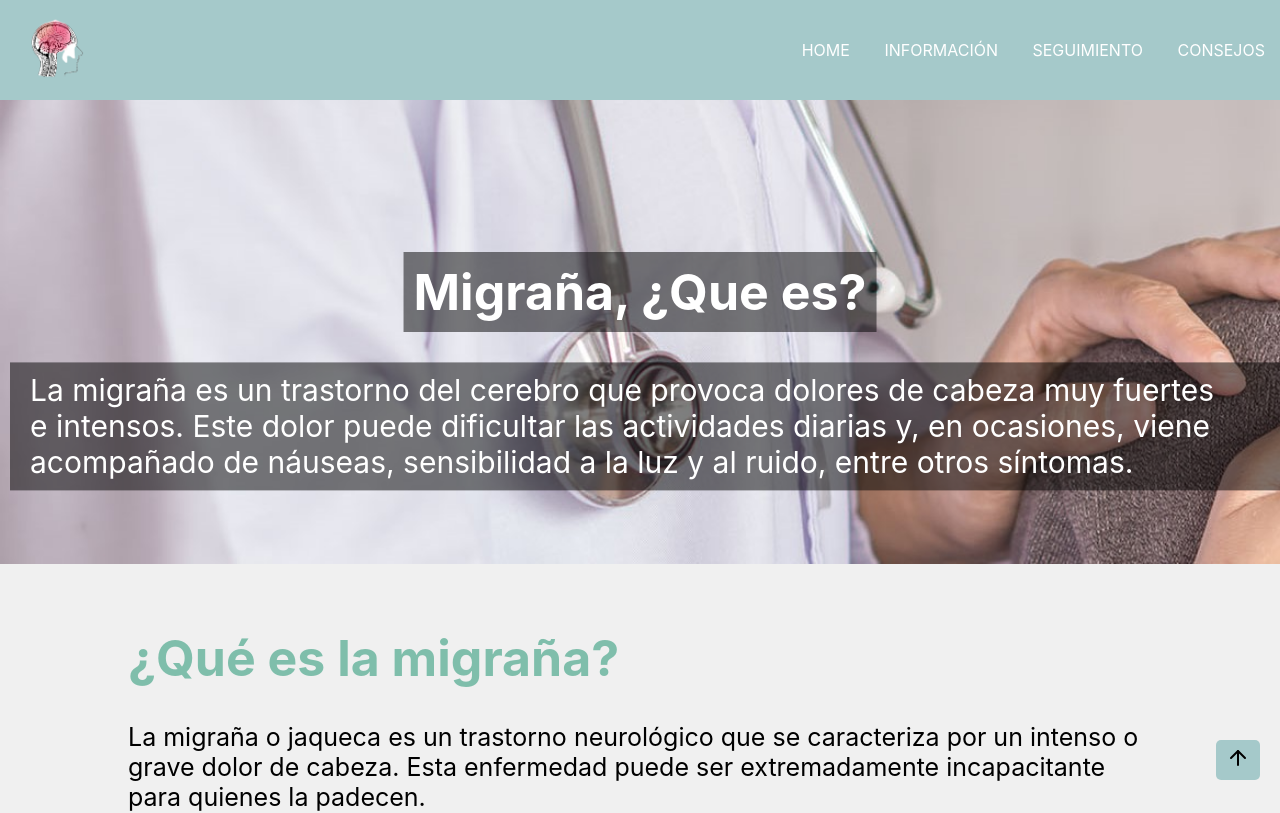
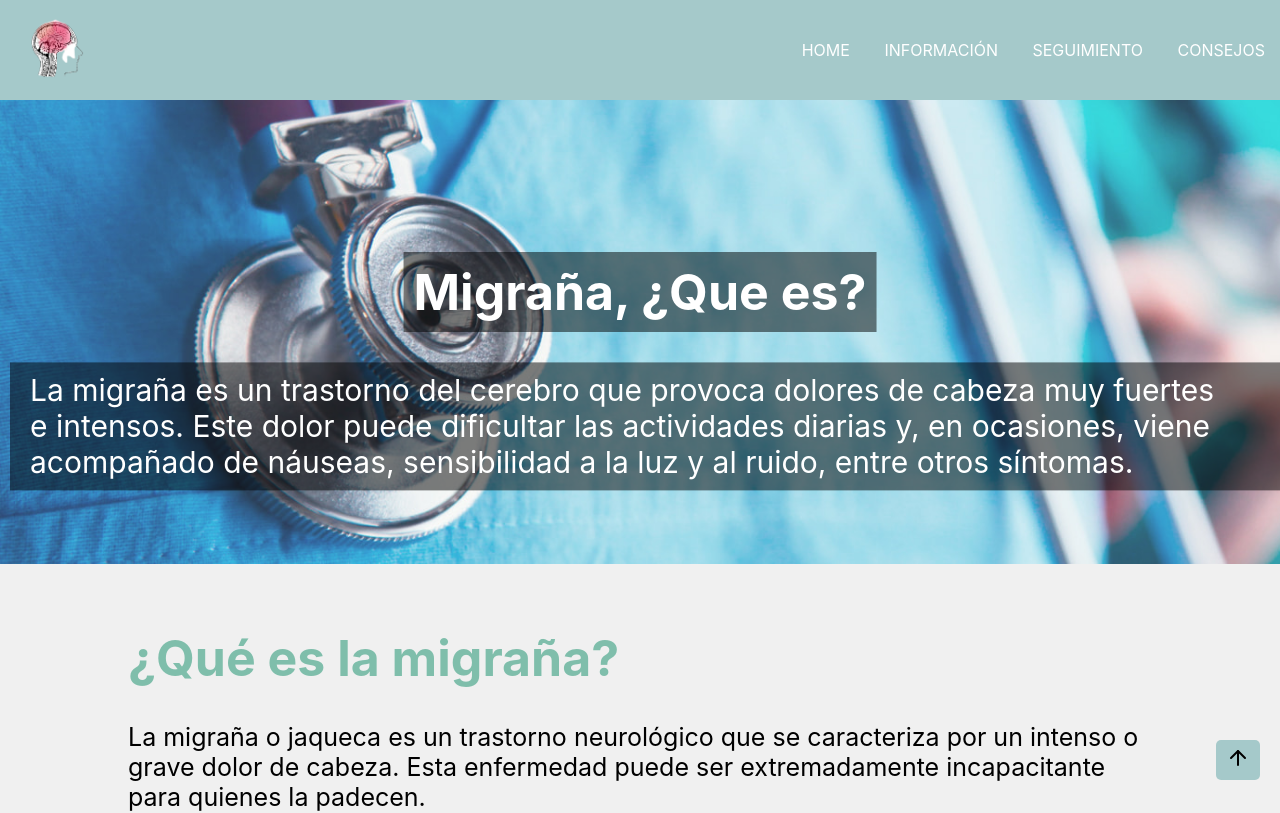
Before and after one commit to kirianVazqq/MigraineProyect, a React (Create React App) app: page /info in a window 1280 px wide. Shown: the top 813 px of the page. Built offline with nearby package versions, Linux system fonts and the light colour scheme.

Commit message:
change route img info

```diff
--- a/src/pages/info/Info.js
+++ b/src/pages/info/Info.js
@@ -16,7 +16,7 @@ function Info() {
         <>
           <div>
             <Imgtext
-              imageSrc="./images/imagenInfoAncha.jpg"
+               imageSrc="/images/imagentexto.jpg"
               imageAlt="Que esla migraña"
               h1text="Migraña, ¿Que es?"
               text="La migraña es un trastorno del
```
